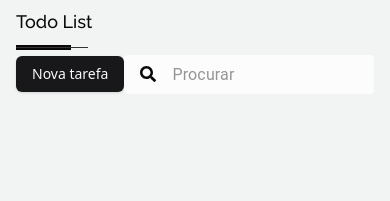
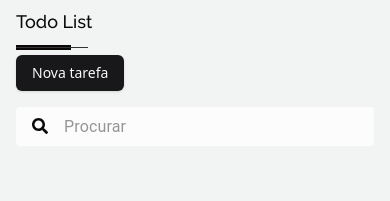
Before and after one commit to devrafaelsoares/todo-list, a React (Vite) app: page / in a window 390 px wide. Shown: the top 201 px of the page. Built offline with nearby package versions, Linux system fonts and the light colour scheme; a web font is replaced by a local one.

Commit message:
feat: inserting container styling

```diff
--- a/src/assets/styles/components/task-accordion.sass
+++ b/src/assets/styles/components/task-accordion.sass
@@ -1,9 +1,9 @@
 @use '../variables'
+@import '../_breakpoints'
 
 .accordion
     margin: 0 !important
     .MuiAccordionSummary-content
-        width: 100%
         display: flex
         gap: 0.5em
         align-items: center
--- a/src/assets/styles/components/todo-list.sass
+++ b/src/assets/styles/components/todo-list.sass
@@ -54,6 +54,8 @@
             width: 100%
             display: flex
             align-items: center
+            flex-wrap: wrap
+            gap: 1em
             justify-content: space-between
             padding: 0.3em 0
 
```
